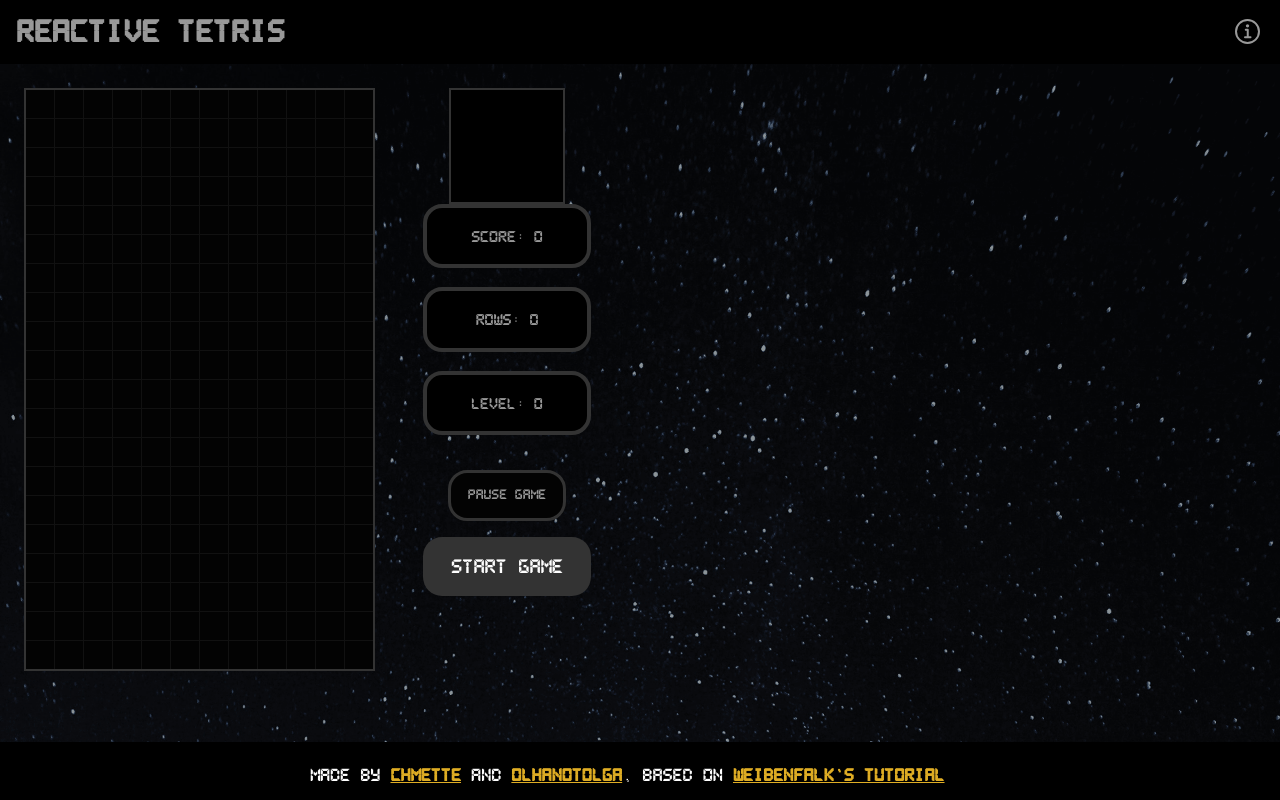
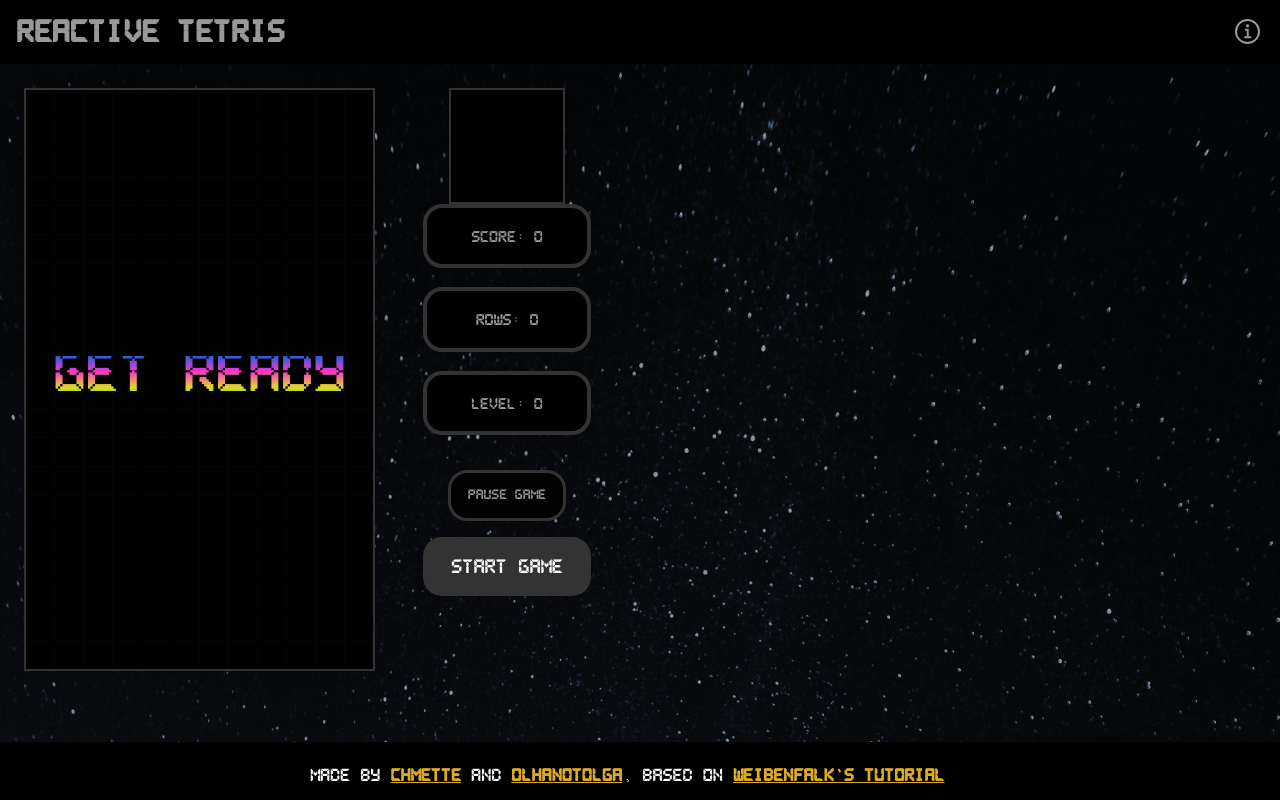
Before and after one commit to chmette/reactive-tetris, a React (Create React App) app: page / in a window 1280 px wide. Built offline with nearby package versions, Linux system fonts and the light colour scheme.

Commit message:
add stage overlay to display on pause, start, or game over

```diff
--- a/src/components/Stage.jsx
+++ b/src/components/Stage.jsx
@@ -1,12 +1,17 @@
 import React from 'react';
 import {StyledStage} from './styles/StyledStage';
 import Cell from './Cell';
+import StageOverlay from './StageOverlay';
 
-const Stage = ({ stage }) => {
+const Stage = ({ stage, gameOver, notPaused, player }) => {
 
 	return (
+		// player.tetromino.length > 1
 
 		<StyledStage width={stage[0].length} height={stage.length}>
+			{gameOver && <StageOverlay text="game over"/>}
+			{!(player.tetromino.length > 1) && <StageOverlay text="get ready"/>}
+			{!notPaused && (player.tetromino.length > 1) && <StageOverlay text="paused"/>}
 			{stage.map(row => row.map((cell, x) =>
 				 <Cell key={x} type={cell[0]}/>
 			 ))}
--- /dev/null
+++ b/src/components/StageOverlay.jsx
@@ -0,0 +1,12 @@
+import React from 'react';
+import StyledStageOverlay from './styles/StyledStageOverlay';
+
+const StageOverlay = ({text}) => {
+	return (
+		<StyledStageOverlay>
+			<span>{text}</span>
+		</StyledStageOverlay>
+	)
+}
+
+export default StageOverlay;
--- a/src/components/Tetris.jsx
+++ b/src/components/Tetris.jsx
@@ -150,7 +150,7 @@ const Tetris = () => {
 	return (
 		<StyledTetrisWrapper role="button" tabIndex="0" onKeyDown={e => move(e)} onKeyUp={keyUp}>
 			<StyledTetris>
-				<Stage stage={stage} />
+				<Stage stage={stage} gameOver={gameOver} notPaused={togglePause} player={player}/>
 				<aside>
 
 					{!mobileView && <FutureTetro futureTetro={futureTetro} />}
--- a/src/components/styles/StyledInstructionsPopup.js
+++ b/src/components/styles/StyledInstructionsPopup.js
@@ -3,6 +3,7 @@ import styled from 'styled-components';
 const StyledInstructionsPopup = styled.section`
 	position: absolute;
 	right: 0;
+	z-index: 2;
 	max-width: 600px;
 	margin: min(3vmin, 3rem);
 	border: 2px dashed #999;
--- a/src/components/styles/StyledStage.js
+++ b/src/components/styles/StyledStage.js
@@ -1,6 +1,7 @@
 import styled from "styled-components";
 
 export const StyledStage = styled.div`
+	position: relative;
   display: grid;
   grid-template-rows: repeat(
     ${(props) => props.height},
--- /dev/null
+++ b/src/components/styles/StyledStageOverlay.js
@@ -0,0 +1,29 @@
+import styled from 'styled-components';
+
+const StyledStageOverlay = styled.section`
+	position: absolute;
+	width: 100%;
+	height: 100%;
+	height: -moz-available;
+	height: -webkit-fill-available;
+	height: fill-available;
+	background-color: rgba(0, 0, 0, 0.7);
+	text-align: center;
+	font-size: 2.9rem;
+	color: #999;
+	display: flex;
+	align-items: center;
+	justify-content: center;
+
+	span {
+		color: #999;
+		background-image: linear-gradient(rgb(80, 227, 230), rgb(36, 95, 223), rgb(255, 51, 204), rgb(223, 217, 36), rgb(48, 211, 56), rgb(132, 61, 198), rgb(227, 78, 78));
+		background-image: linear-gradient(rgb(36, 95, 223), rgb(255, 51, 204), rgb(223, 217, 36), rgb(48, 211, 56));
+		color: transparent;
+		background-clip: text;
+		-webkit-background-clip: text;
+		-moz-background-clip: text;
+	}
+`
+
+export default StyledStageOverlay;
```
